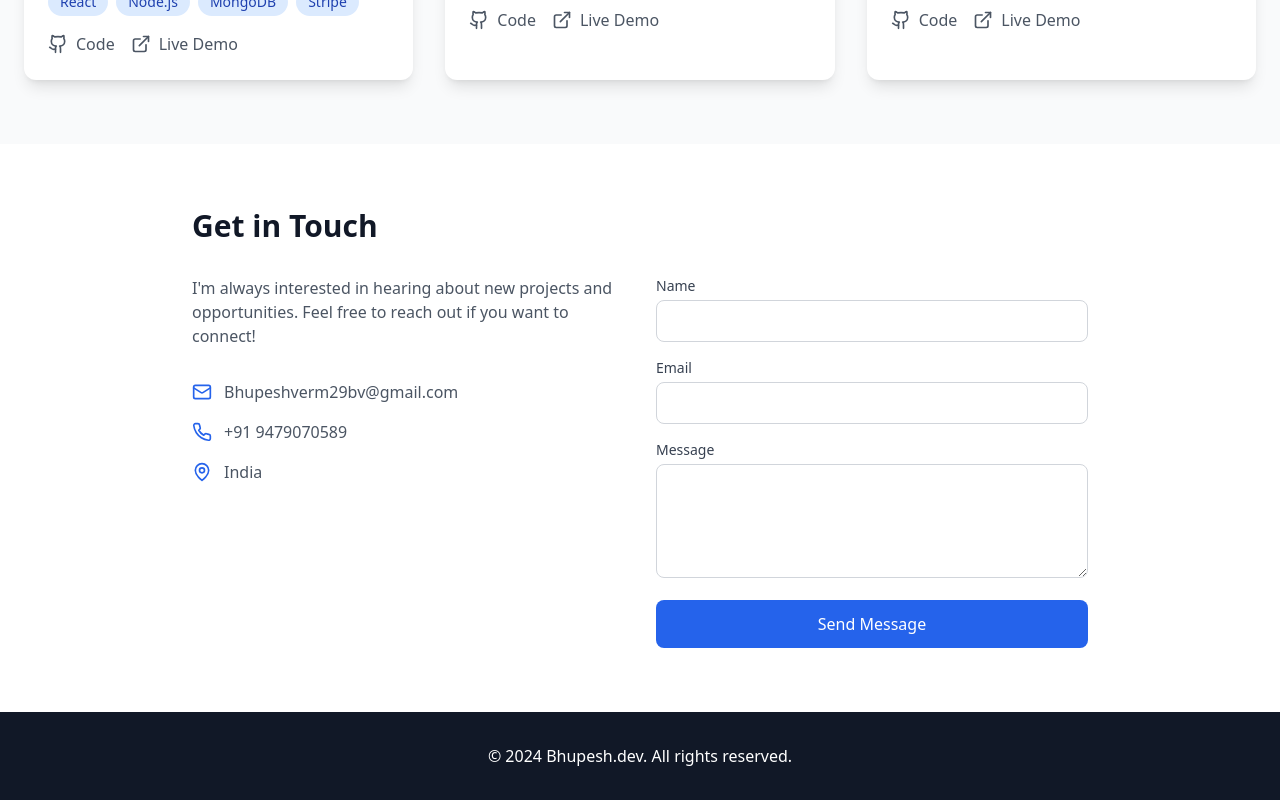
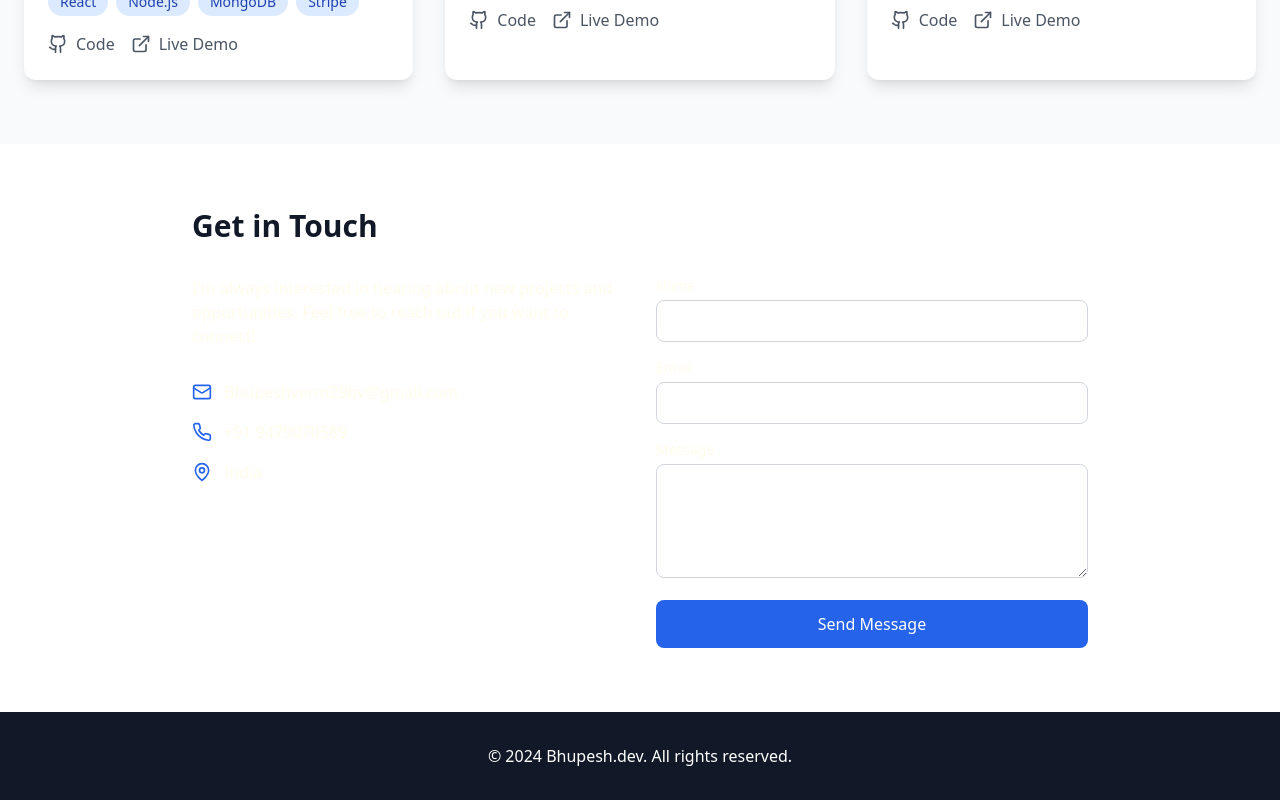
Before and after one commit to bv29/BV-portfolio, a React (Vite) app: page / in a window 1280 px wide. Shown: the part 1048-1848 px from the top of the page. Built offline with nearby package versions, Linux system fonts and the light colour scheme.

Commit message:
txt color change

```diff
--- a/src/components/Contact.tsx
+++ b/src/components/Contact.tsx
@@ -81,28 +81,28 @@ export default function Contact() {
           <h2 className="text-3xl font-bold text-gray-900 mb-8">Get in Touch</h2>
           <div className="grid md:grid-cols-2 gap-8">
             <div>
-              <p className="text-gray-600 mb-8">
+              <p className="text-amber-50	 mb-8">
                 I'm always interested in hearing about new projects and opportunities.
                 Feel free to reach out if you want to connect!
               </p>
               <div className="space-y-4">
                 <div className="flex items-center">
                   <Mail className="w-5 h-5 text-blue-600 mr-3" />
-                  <span className="text-gray-600">Bhupeshverm29bv@gmail.com</span>
+                  <span className="text-amber-50	">Bhupeshverm29bv@gmail.com</span>
                 </div>
                 <div className="flex items-center">
                   <Phone className="w-5 h-5 text-blue-600 mr-3" />
-                  <span className="text-gray-600">+91 9479070589</span>
+                  <span className="text-amber-50	">+91 9479070589</span>
                 </div>
                 <div className="flex items-center">
                   <MapPin className="w-5 h-5 text-blue-600 mr-3" />
-                  <span className="text-gray-600">India</span>
+                  <span className="text-amber-50	">India</span>
                 </div>
               </div>
             </div>
             <form onSubmit={handleSubmit} className="space-y-4">
               <div>
-                <label htmlFor="name" className="block text-sm font-medium text-gray-700 mb-1">
+                <label htmlFor="name" className="block text-sm font-medium text-amber-50	 mb-1">
                   Name
                 </label>
                 <input
@@ -115,7 +115,7 @@ export default function Contact() {
                 />
               </div>
               <div>
-                <label htmlFor="email" className="block text-sm font-medium text-gray-700 mb-1">
+                <label htmlFor="email" className="block text-sm font-medium text-amber-50	 mb-1">
                   Email
                 </label>
                 <input
@@ -128,7 +128,7 @@ export default function Contact() {
                 />
               </div>
               <div>
-                <label htmlFor="message" className="block text-sm font-medium text-gray-700 mb-1">
+                <label htmlFor="message" className="block text-sm font-medium text-amber-50	 mb-1">
                   Message
                 </label>
                 <textarea
```
